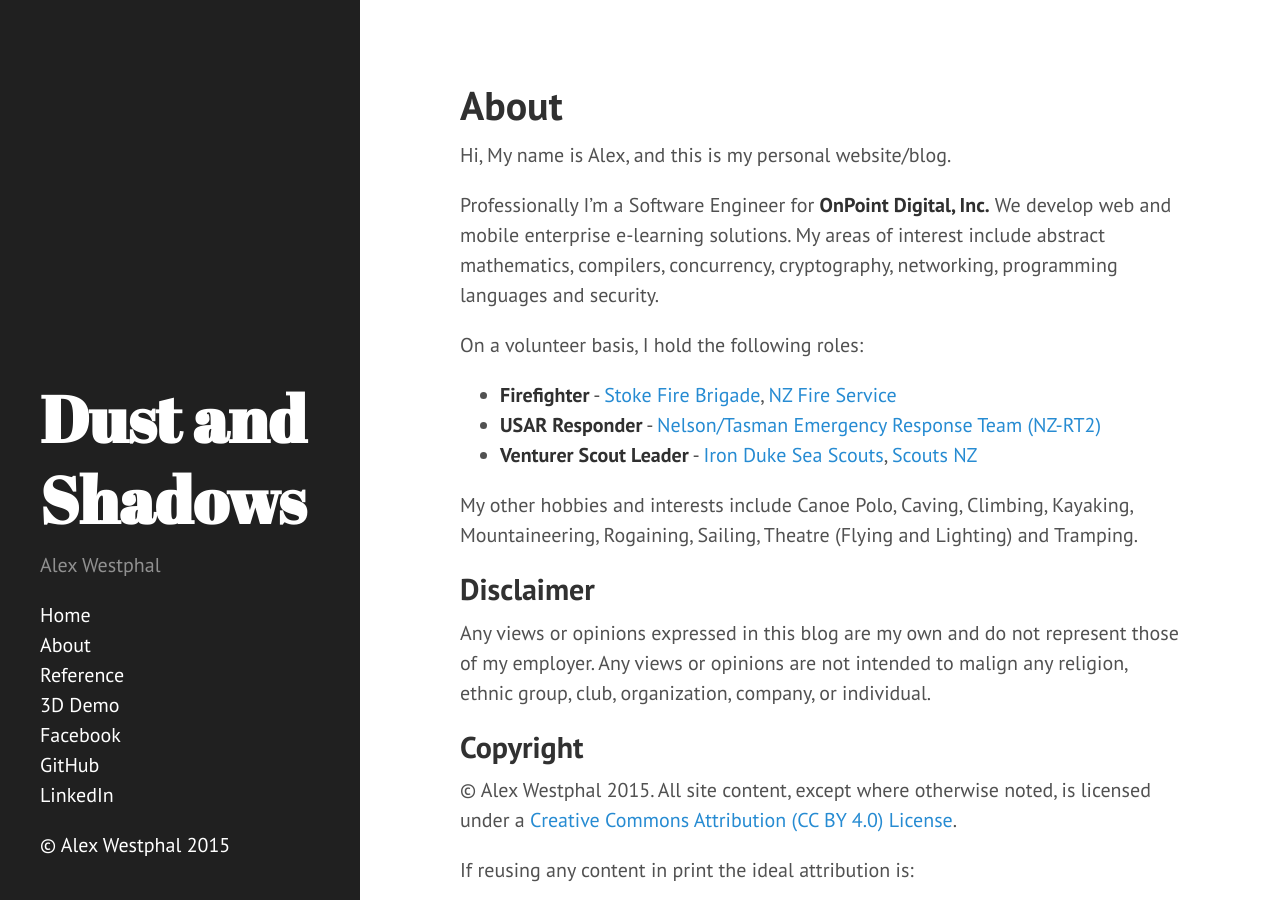
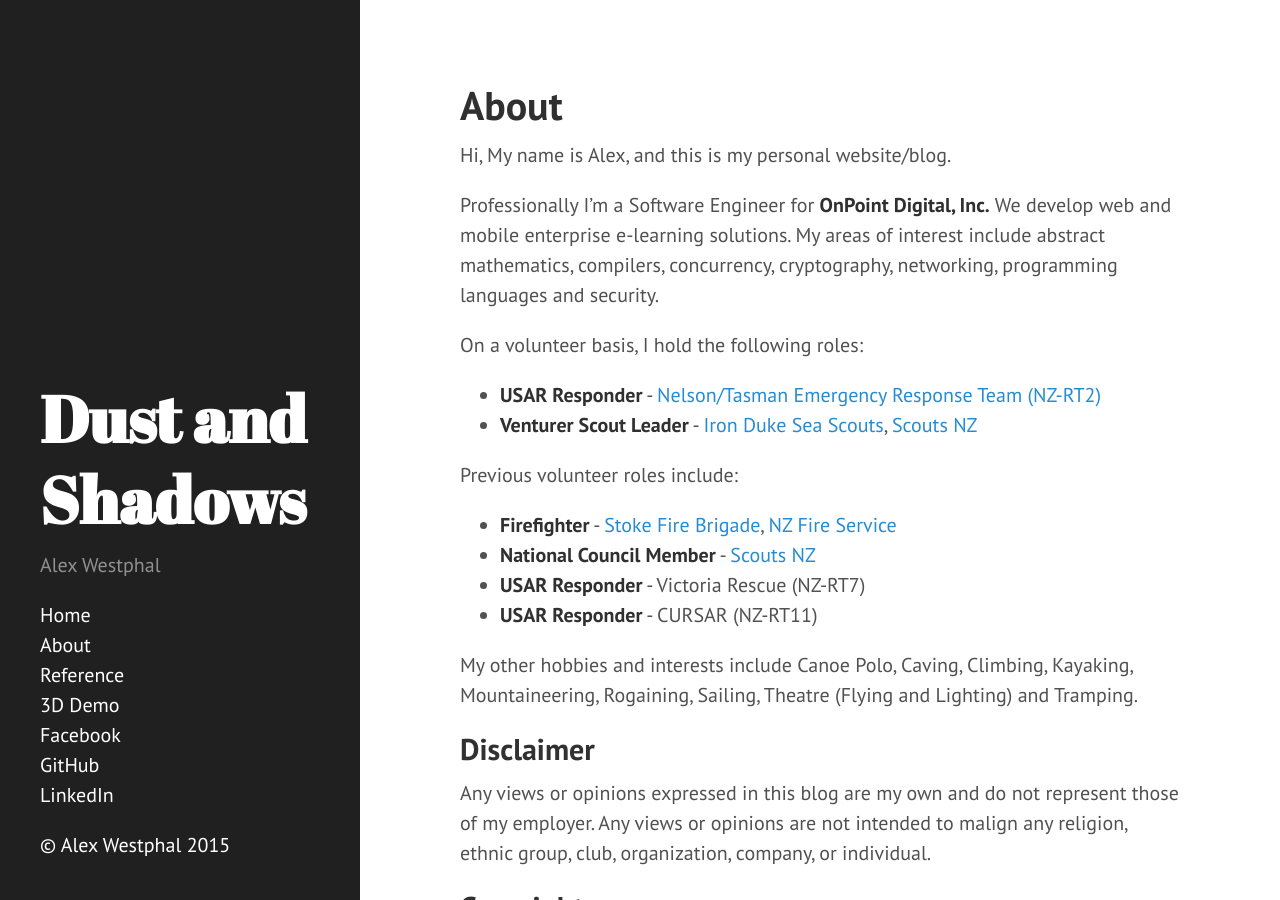
Before and after one commit to alexwestphal/alexwestphal.github.io, a Jekyll site: the page built from about.md, in a window 1280 px wide and 900 px high. Built offline with Jekyll 4.4.1, drawn with Linux system fonts in a browser that asks for light colours.

Commit message:
Updated about page

```diff
--- a/about.md
+++ b/about.md
@@ -11,10 +11,17 @@ programming languages and security.
 
 On a volunteer basis, I hold the following roles:
 
+
+- **USAR Responder** - [Nelson/Tasman Emergency Response Team (NZ-RT2)](http://www.nzrt2.co.nz/)
+- **Venturer Scout Leader** - [Iron Duke Sea Scouts](http://www.facebook.com/irondukeseascouts), [Scouts NZ](http://www.scouts.org.nz/)
+
+Previous volunteer roles include:
+
 - **Firefighter** - [Stoke Fire Brigade](http://www.fire.org.nz/About-Us/All-Regions/Region-4/Pages/Stoke-Volunteer-Fire-Brigade.html),
 [NZ Fire Service](http://www.fire.org.nz/)
-- **USAR Responder** - [Nelson/Tasman Emergency Response Team (NZ-RT2)](http://www.nzrt2.co.nz/)
-- **Venturer Scout Leader** - [Iron Duke Sea Scouts](http://www.facebook.com/irondukeseascouts), [Scouts NZ](http://www.scouts.org.nz/)
+- **National Council Member** - [Scouts NZ](http://www.scouts.org.nz/)
+- **USAR Responder** - Victoria Rescue (NZ-RT7)
+- **USAR Responder** - CURSAR (NZ-RT11)
 
 My other hobbies and interests include Canoe Polo, Caving, Climbing, Kayaking, Mountaineering, Rogaining, Sailing,
 Theatre (Flying and Lighting) and Tramping.
```
